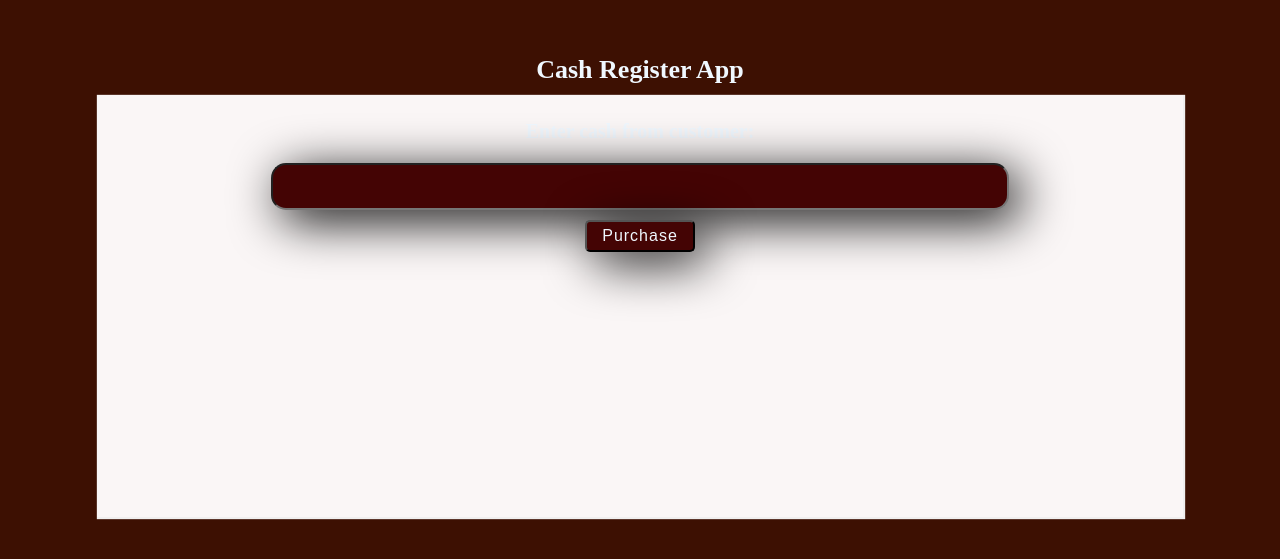
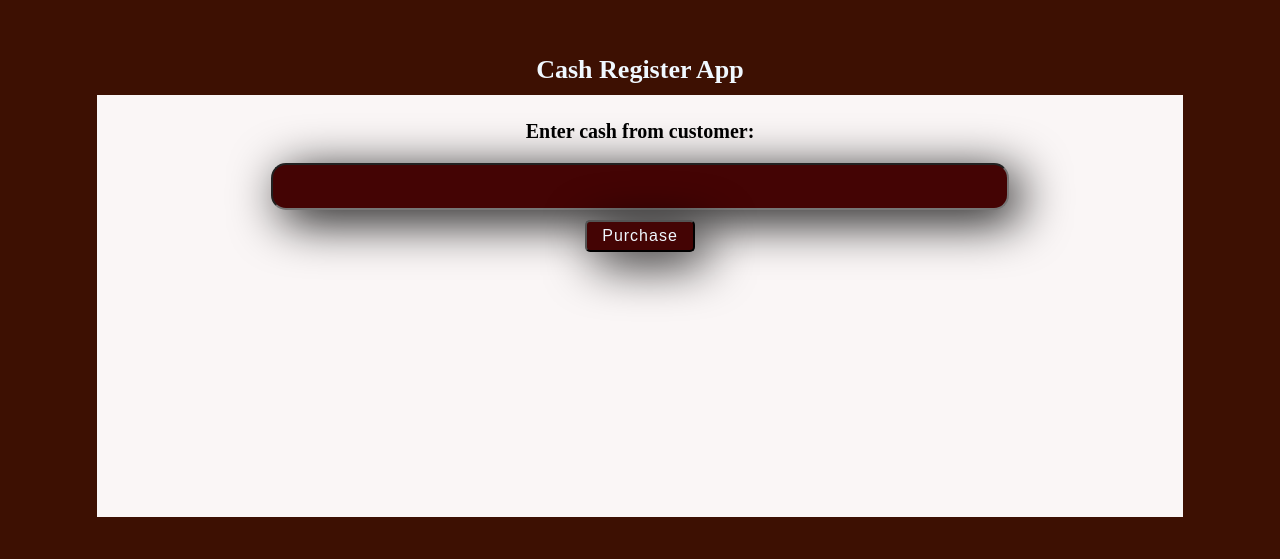
Before and after one commit to Hasinarahman/Cash-Register, a plain HTML site: page index.html in a window 1280 px wide. Shown: the part 119-678 px from the top of the page. Drawn offline with Linux system fonts and the light colour scheme.

Commit message:
making resposive the page

```diff
--- a/styles.css
+++ b/styles.css
@@ -22,8 +22,6 @@ body {
   background-color: rgb(250, 246, 246);
   width: 92%;
   font-size: 12px;
-  box-shadow: 1px 1px 1px 1px rgb(240, 239, 239);
-  color: aliceblue;
 }
 
 h1 {
@@ -43,6 +41,7 @@ h2 {
   background-color: rgb(68, 4, 4);
   box-shadow:  10px 10px 50px black;
   border-radius: 15px;
+  color: aliceblue;
 }
 
 #change-due {
```
